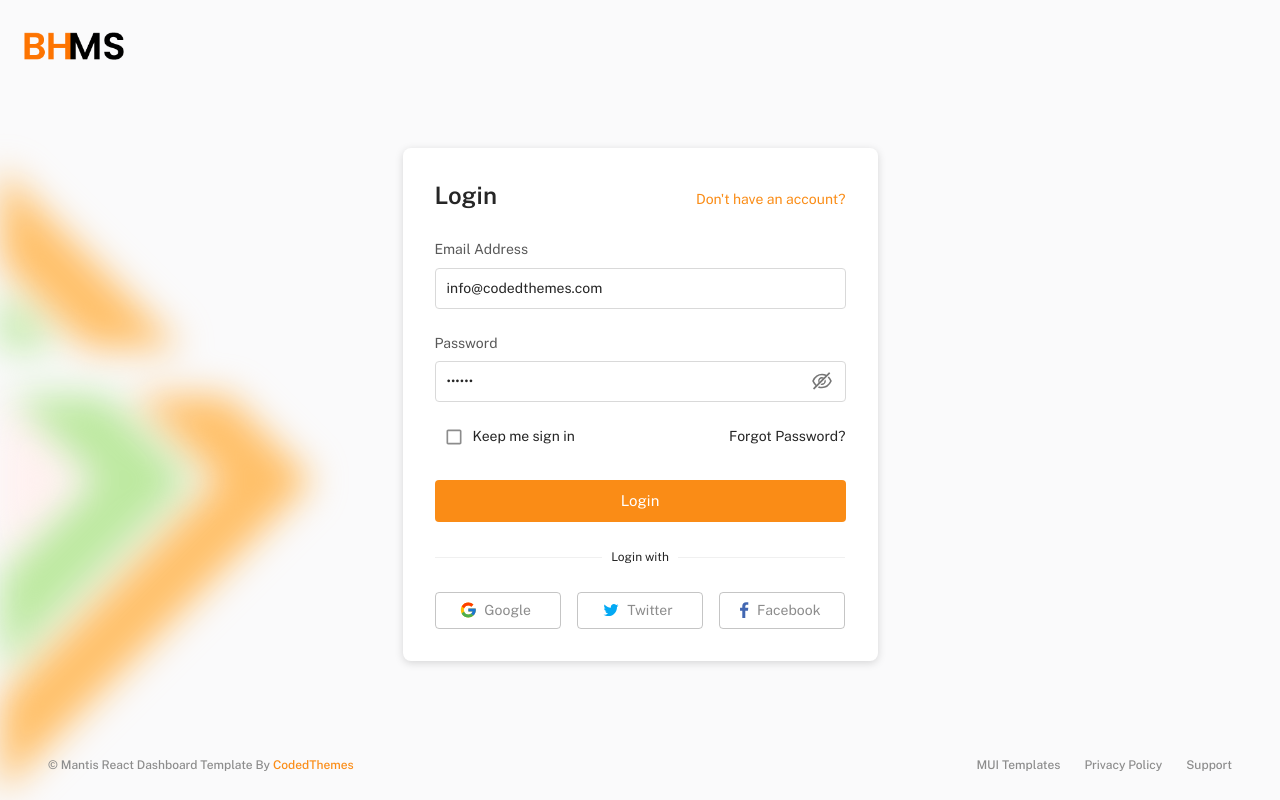
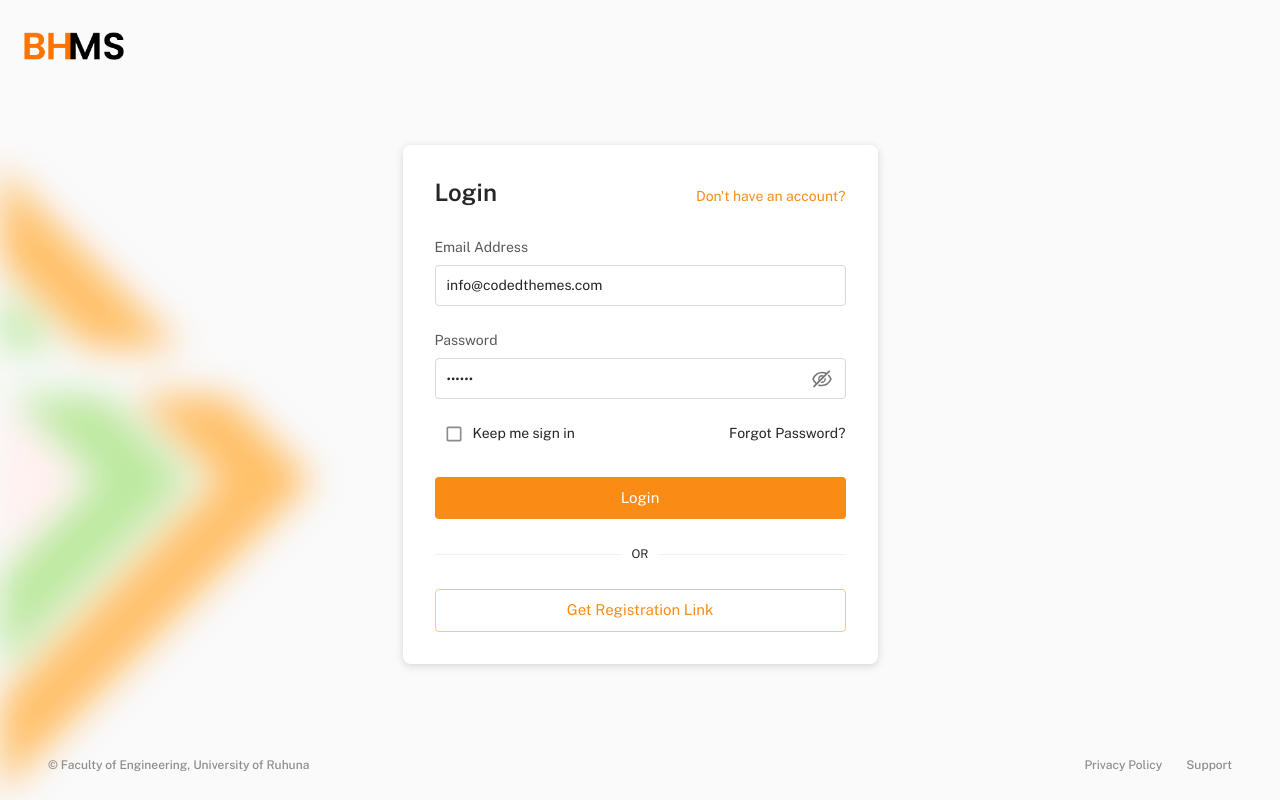
Before and after one commit to Boarding-House-Management-System/Boarding-House-Management-System-Project, a React (Create React App) app in the folder frontend/: page /free/login in a window 1280 px wide. Built offline with nearby package versions, Linux system fonts and the light colour scheme.

Commit message:
Update index.html and AuthFooter.js, delete 1.png, and modify AuthLogin.js

```diff
--- a/frontend/public/index.html
+++ b/frontend/public/index.html
@@ -1,11 +1,11 @@
-<!DOCTYPE html>
+<!doctype html>
 <html lang="en">
   <head>
     <meta charset="utf-8" />
-    <link rel="icon" href="%PUBLIC_URL%/favicon.svg" />
+    <link rel="icon" href="%PUBLIC_URL%/favicon.ico" />
     <meta name="viewport" content="width=device-width, initial-scale=1" />
     <meta name="theme-color" content="#1f1f1f" />
-    <meta name="title" content="Mantis React Dashboard | Open Source Admin Template" />
+    <meta name="title" content="BMMS | Boarding House Management System" />
     <meta
       name="description"
       content="Mantis is a free, super flexible and customizable react redux dashboard template built using MUI React components with open source MIT license."
@@ -22,7 +22,7 @@
     <meta property="og:url" content="https://mantisdashboard.io/" />
     <meta property="og:site_name" content="mantisdashboard.io" />
     <meta property="article:publisher" content="https://www.facebook.com/codedthemes" />
-    <meta property="og:title" content="Mantis React Dashboard | Open Source Admin Template" />
+    <meta property="og:title" content="BMMS | Boarding House Management System" />
     <meta
       property="og:description"
       content="Mantis is a free, super flexible and customizable react redux dashboard template built using MUI React components with open source MIT license."
@@ -31,7 +31,7 @@
     <!-- Twitter -->
     <meta property="twitter:card" content="summary_large_image" />
     <meta property="twitter:url" content="https://mantisdashboard.io" />
-    <meta property="twitter:title" content="Mantis React Dashboard | Open Source Admin Template" />
+    <meta property="twitter:title" content="BMMS | Boarding House Management System" />
     <meta
       property="twitter:description"
       content="Mantis is a free, super flexible and customizable react redux dashboard template built using MUI React components with open source MIT license."
@@ -48,7 +48,7 @@
       work correctly both with client-side routing and a non-root public URL.
       Learn how to configure a non-root public URL by running `npm run build`.
     -->
-    <title>Mantis React Dashboard | Open Source Admin Template</title>
+    <title>BHMS</title>
     <link rel="preconnect" href="https://fonts.gstatic.com" />
     <link
       href="https://fonts.googleapis.com/css2?family=Inter:wght@400;500;600;700&family=Poppins:wght@400;500;600;700&family=Roboto:wght@400;500;700&display=swap&family=Public+Sans:wght@400;500;600;700"
--- a/frontend/src/components/cards/AuthFooter.js
+++ b/frontend/src/components/cards/AuthFooter.js
@@ -15,10 +15,10 @@ const AuthFooter = () => {
         textAlign={matchDownSM ? 'center' : 'inherit'}
       >
         <Typography variant="subtitle2" color="secondary" component="span">
-          &copy; Mantis React Dashboard Template By&nbsp;
-          <Typography component={Link} variant="subtitle2" href="https://codedthemes.com" target="_blank" underline="hover">
+          &copy; Faculty of Engineering, University of Ruhuna&nbsp;
+          {/* <Typography component={Link} variant="subtitle2" href="https://codedthemes.com" target="_blank" underline="hover">
             CodedThemes
-          </Typography>
+          </Typography> */}
         </Typography>
 
         <Stack direction={matchDownSM ? 'column' : 'row'} spacing={matchDownSM ? 1 : 3} textAlign={matchDownSM ? 'center' : 'inherit'}>
@@ -29,9 +29,7 @@ const AuthFooter = () => {
             href="https://material-ui.com/store/contributors/codedthemes/"
             target="_blank"
             underline="hover"
-          >
-            MUI Templates
-          </Typography>
+          ></Typography>
           <Typography
             variant="subtitle2"
             color="secondary"
--- a/frontend/src/pages/authentication/auth-forms/AuthLogin.js
+++ b/frontend/src/pages/authentication/auth-forms/AuthLogin.js
@@ -1,5 +1,5 @@
 import React from 'react';
-import { Link as RouterLink } from 'react-router-dom';
+import { useNavigate, Link as RouterLink } from 'react-router-dom';
 
 // material-ui
 import {
@@ -23,7 +23,7 @@ import * as Yup from 'yup';
 import { Formik } from 'formik';
 
 // project import
-import FirebaseSocial from './FirebaseSocial';
+// import FirebaseSocial from './FirebaseSocial';
 import AnimateButton from 'components/@extended/AnimateButton';
 
 // assets
@@ -42,6 +42,13 @@ const AuthLogin = () => {
   const handleMouseDownPassword = (event) => {
     event.preventDefault();
   };
+
+  const navigate = useNavigate();
+  const useRegisterButton = () => {
+    navigate('/register');
+  };
+
+  const registerButtonHandler = useRegisterButton();
 
   return (
     <>
@@ -158,11 +165,25 @@ const AuthLogin = () => {
               </Grid>
               <Grid item xs={12}>
                 <Divider>
-                  <Typography variant="caption"> Login with</Typography>
+                  <Typography variant="caption"> OR</Typography>
                 </Divider>
               </Grid>
               <Grid item xs={12}>
-                <FirebaseSocial />
+                {/* <FirebaseSocial /> */}
+                <AnimateButton>
+                  <Button
+                    disableElevation
+                    disabled={isSubmitting}
+                    onClick={registerButtonHandler}
+                    fullWidth
+                    size="large"
+                    type="button"
+                    variant="outlined"
+                    color="primary"
+                  >
+                    Get Registration Link
+                  </Button>
+                </AnimateButton>
               </Grid>
             </Grid>
           </form>
```
Also changed, not shown: frontend/src/assets/images/1.png (deleted), 1 other file (tests, documents, lock files or other folders).
